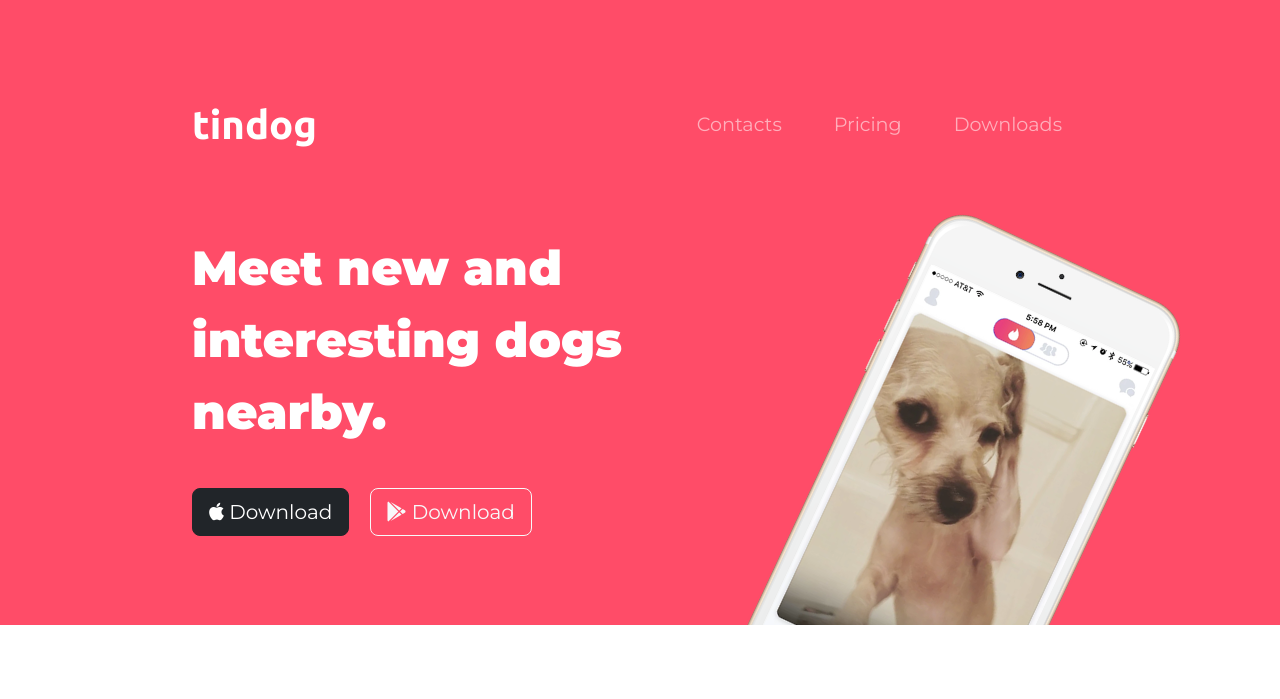
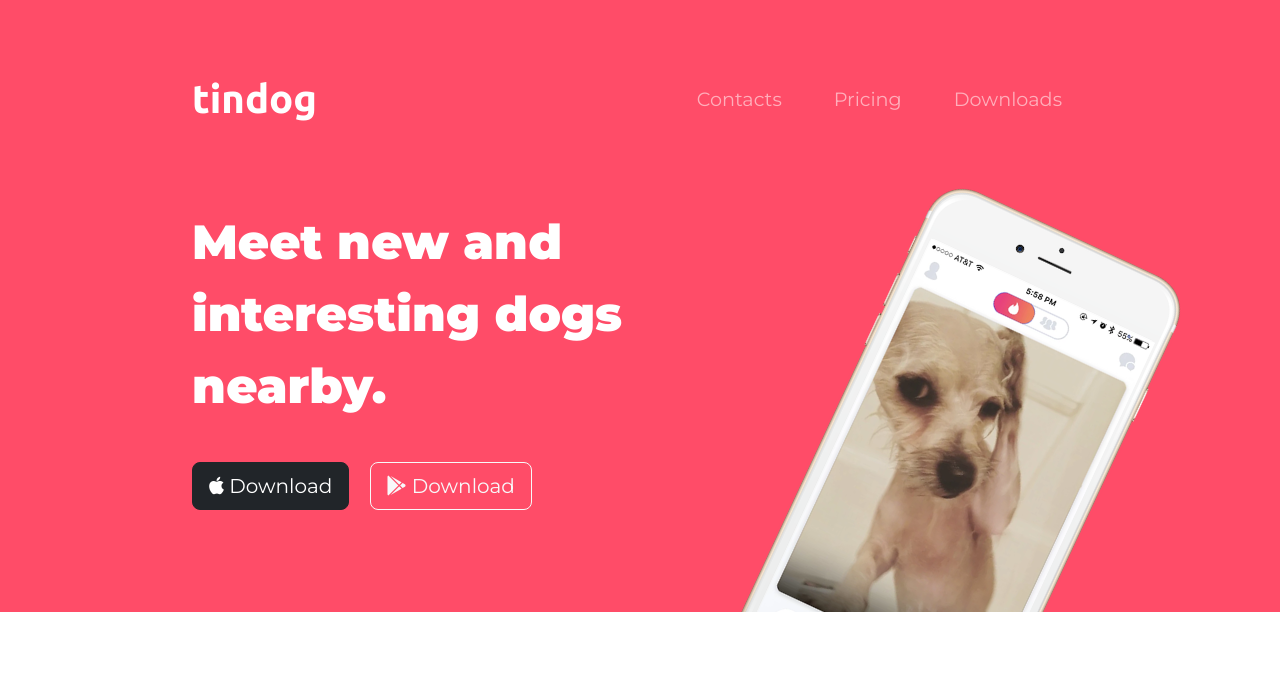
Before and after one commit to thenameisnaveen/Tindog, a plain HTML site: page index.html in a window 1280 px wide. Shown: the top 699 px of the page. Drawn offline with nearby package versions, Linux system fonts and the light colour scheme.

Commit message:
Update styles.css

```diff
--- a/css/styles.css
+++ b/css/styles.css
@@ -29,16 +29,17 @@ p{
 #title{
   background-color: #ff4c68;
   color: #fff;
+  padding-bottom: 3%;
 }
 
 
 .container-fluid{
-  padding : 7% 15%;
+  padding : 5% 15%;
 }
 
 .navbar{
   padding: 0 0 4.5rem;
-
+  margin-top: 0;
 }
 
 .navbar-brand{
```
